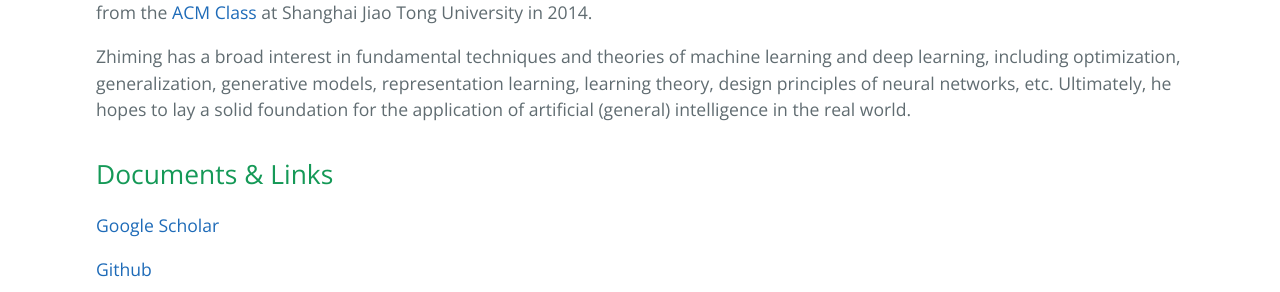
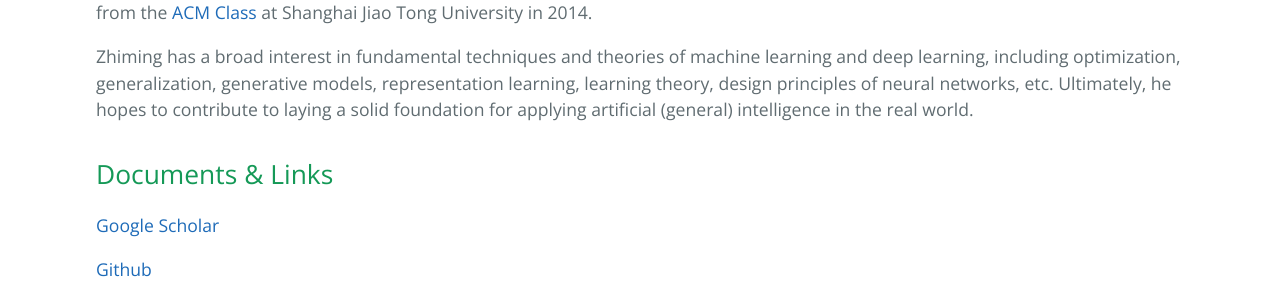
Before and after one commit to ZhimingZhou/zhimingzhou.github.io, a Jekyll site: the page built from index.md, in a window 1280 px wide. Shown: the part 499-791 px from the top of the page. Built offline with Jekyll 4.4.1, drawn with Linux system fonts in a browser that asks for light colours.

Commit message:
Update index.md

```diff
--- a/index.md
+++ b/index.md
@@ -9,7 +9,7 @@ permalink: /
 
 Zhiming is currently an assistant professor at the Department of Computer Science, [Shanghai University of Finance and Economics](http://english.sufe.edu.cn/). He obtained his Ph.D. in Computer Science from [Shanghai Jiao Tong University](http://en.sjtu.edu.cn/) in 2020. He received his B.S. in Computer Science from the [ACM Class](https://acm.sjtu.edu.cn/home) at Shanghai Jiao Tong University in 2014.
 
-Zhiming has a broad interest in fundamental techniques and theories of machine learning and deep learning, including optimization, generalization, generative models, representation learning, learning theory, design principles of neural networks, etc. Ultimately, he hopes to lay a solid foundation for the application of artificial (general) intelligence in the real world.
+Zhiming has a broad interest in fundamental techniques and theories of machine learning and deep learning, including optimization, generalization, generative models, representation learning, learning theory, design principles of neural networks, etc. Ultimately, he hopes to contribute to laying a solid foundation for applying artificial (general) intelligence in the real world.
 
 ## Documents & Links
 
```
